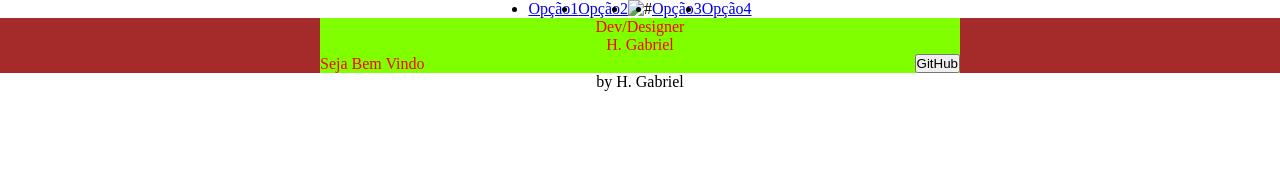
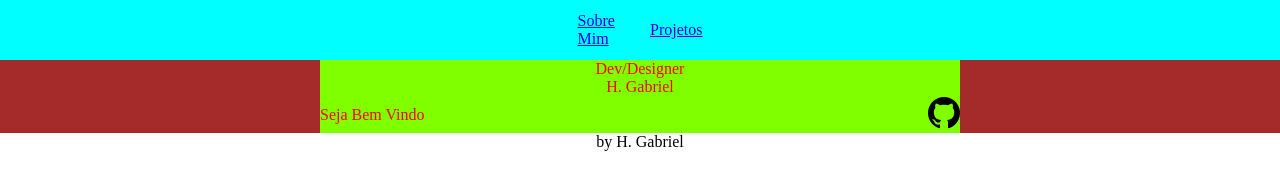
Before and after one commit to Heldeim/Homepage, a plain HTML site: page index.html in a window 1280 px wide. Drawn offline with nearby package versions, Linux system fonts and the light colour scheme.

Commit message:
Pequenas mudanças durante o inervalo

```diff
--- a/assets/css/btn.css
+++ b/assets/css/btn.css
@@ -0,0 +1,4 @@
+button {
+    background: transparent;
+    border: none;
+}
--- a/assets/css/style.css
+++ b/assets/css/style.css
@@ -1,3 +1,4 @@
+/* Esilização Geral */
 * {
     margin: 0;
     padding: 0;
@@ -21,12 +22,29 @@ header, main, footer {
     align-items: center;
 }
 
-header nav ul {
+i {
+    font-size: 2rem;
+}
+
+/* Estilização do Cabeçalho */
+header {
+    background-color: aqua;
+    height: 7.5vh;
+
+    display: flex;
+    justify-content: center;
+    align-items: center;
+}
+
+header nav {
     display: flex;
     align-items: center;
     justify-content: center;
+    gap: 10%;
 }
 
+/* Estilização do Conteudo Principal */
+/* Seção da Tela Incial */
 main .start {
     width: 100%;
 
--- a/index.html
+++ b/index.html
@@ -5,34 +5,32 @@
     <meta charset="UTF-8">
     <meta name="viewport" content="width=device-width, initial-scale=1.0">
     <link rel="stylesheet" href="./assets/css/style.css">
+    <link rel="stylesheet" href="assets/css/btn.css">
+    <link rel="stylesheet" href="https://cdn.jsdelivr.net/npm/bootstrap-icons@1.13.1/font/bootstrap-icons.min.css">
     <title>Home</title>
 </head>
 
 <body>
     <header>
         <nav>
-            <ul>
-                <li><a href="#">Opção1</a></li>
-                <li><a href="#">Opção2</a></li>
-                <li><img src="#" alt="#"></li>
-                <li><a href="#">Opção3</a></li>
-                <li><a href="#">Opção4</a></li>
-            </ul>
+            <a href="#about">Sobre Mim</a>
+            <a href="#start"></a>
+            <a href="#examples">Projetos</a>
         </nav>
     </header>
     <main>
-        <section class="start">
+        <section class="start" id="start">
             <div class="startText">
                 <div>Dev/Designer</div>
                 <div>H. Gabriel</div>
                 <div>
                     <div>Seja Bem Vindo</div>
-                    <button>GitHub</button>
+                    <button><i class="bi bi-github"></i></button>
                 </div>
             </div>
         </section>
-        <section class="about"></section>
-        <section class="examples">
+        <section class="about" id="about"></section>
+        <section class="examples" id="examples">
             <div class="desings"></div>
             <div class="devs"></div>
         </section>
@@ -42,4 +40,6 @@
     </footer>
 </body>
 
+<script src="https://cdn.jsdelivr.net/npm/bootstrap@5.3.8/dist/js/bootstrap.bundle.min.js" integrity="sha384-FKyoEForCGlyvwx9Hj09JcYn3nv7wiPVlz7YYwJrWVcXK/BmnVDxM+D2scQbITxI" crossorigin="anonymous"></script>
+
 </html>
```
